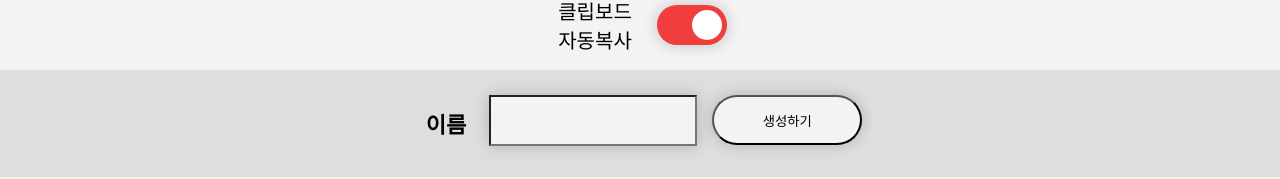
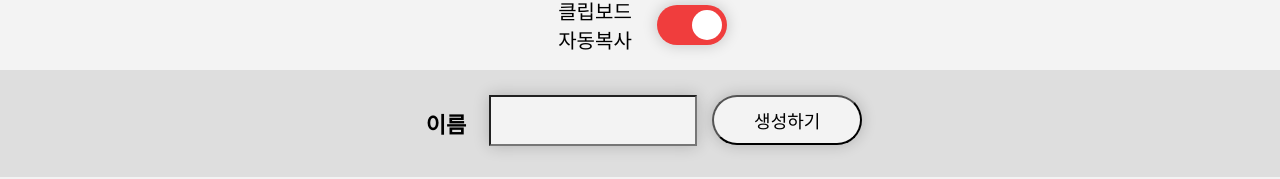
Before and after one commit to ktk-ring/jiji-stop, a React (Create React App) app: page / in a window 1280 px wide. Shown: the part 621-800 px from the top of the page. Built offline with nearby package versions, Linux system fonts and the light colour scheme; a web font is replaced by a local one.

Commit message:
Fix Copy Features
Fixed the feature of Auto-copy and Copy button

```diff
--- a/src/App.jsx
+++ b/src/App.jsx
@@ -5,7 +5,7 @@ import { useState, useRef } from 'react';
 
 function App() {
 
-  //postPosition = checkBatchim(nameInput) ? '와' : '과';
+  //postPosition = checkBatchim(textInput) ? '와' : '과';
 
   return (
     <div className="App">
@@ -30,12 +30,6 @@ function App() {
 
       <Generator />
 
-      <div className='output'>
-        <button type="button">
-          클립보드에 복사하기
-        </button>
-      </div>
-
     </div>
   );
 }
@@ -56,48 +50,49 @@ function checkBatchim(name) { // 이름에 받침 여부 체크
 }
 
 function Generator() { // 밈 생성기
-  const [nameInput, setName] = useState("");
-  const [nameState, setNameState] = useState(false);
+  const inputRef = useRef(null);
   const textRef = useRef(null);
 
-  let [text, setText] = useState("\n\n\n\n\n\n\n\n\n\n\n\n\n\n\n\n\n\n\n\n\n\n");
+  const textPlaceholder = "\n\n\n\n\n\n\n\n\n\n\n\n\n\n\n\n\n\n\n\n\n\n";
+  const [text, setText] = useState(textPlaceholder);
 
   let [autoCopy, setAutoCopy] = useState(true); // 자동 복사 기본값: 켜짐
 
   const memeText = () => {
-    if (!nameInput) {
-      setNameState(false);
+    if (!inputRef.current.value) {
       alert("이름이 입력되지 않았습니다.");
-    } else {
-      setNameState(true);
-      setText(`오늘부로 ${nameInput} 지지를 철회한다.
+      return;
+    }
+    const textInput = inputRef.current.value;
+    const output = `오늘부로 ${textInput} 지지를 철회한다.
 
-오늘부터 지지관계에서 벗어나
-${nameInput}${checkBatchim(nameInput)} 나는 한몸으로 일체가 된다.
-${nameInput}에 대한 공격은 나에 대한 공격으로 간주한다.
+      오늘부터 지지관계에서 벗어나
+      ${textInput}${checkBatchim(textInput)} 나는 한몸으로 일체가 된다.
+      ${textInput}에 대한 공격은 나에 대한 공격으로 간주한다.
 
-세상에 70억 명의 ${nameInput} 팬이 있다면, 나는 그들 중 한 명일 것이다.
-세상에 1억 명의 ${nameInput} 팬이 있다면, 나 또한 그들 중 한 명일 것이다.
-세상에 천만 명의 ${nameInput} 팬이 있다면, 나는 여전히 그들 중 한 명일 것이다.
-세상에 백 명의 ${nameInput} 팬이 있다면, 나는 아직도 그들 중 한 명일 것이다.
-세상에 한 명의 ${nameInput} 팬이 있다면, 그 사람은 아마도 나일 것이다.
-세상에 단 한 명의 ${nameInput} 팬도 없다면, 나는 그제서야 이 세상에 없는 것이다.
+      세상에 70억 명의 ${textInput} 팬이 있다면, 나는 그들 중 한 명일 것이다.
+      세상에 1억 명의 ${textInput} 팬이 있다면, 나 또한 그들 중 한 명일 것이다.
+      세상에 천만 명의 ${textInput} 팬이 있다면, 나는 여전히 그들 중 한 명일 것이다.
+      세상에 백 명의 ${textInput} 팬이 있다면, 나는 아직도 그들 중 한 명일 것이다.
+      세상에 한 명의 ${textInput} 팬이 있다면, 그 사람은 아마도 나일 것이다.
+      세상에 단 한 명의 ${textInput} 팬도 없다면, 나는 그제서야 이 세상에 없는 것이다.
 
-${nameInput}, 나의 사랑.
-${nameInput}, 나의 빛.
-${nameInput}, 나의 어둠.
-${nameInput}, 나의 삶.
-${nameInput}, 나의 기쁨.
-${nameInput}, 나의 슬픔.
-${nameInput}, 나의 안식.
-${nameInput}, 나의 영혼.
-${nameInput}, 나.`
-      )
+      ${textInput}, 나의 사랑.
+      ${textInput}, 나의 빛.
+      ${textInput}, 나의 어둠.
+      ${textInput}, 나의 삶.
+      ${textInput}, 나의 기쁨.
+      ${textInput}, 나의 슬픔.
+      ${textInput}, 나의 안식.
+      ${textInput}, 나의 영혼.
+      ${textInput}, 나.`
+    setText(output);
+    if (autoCopy) {
+      textRef.current.textContent = output;
+      navigator.clipboard.writeText(output);
     };
 
-    if (autoCopy) {
-      document.execCommand("copy");
-    }
+
   }
 
   return (
@@ -145,12 +140,16 @@ ${nameInput}, 나.`
       </div>
 
       <div className="select">
-        <p style={{ margin: "auto 15px" }}>클립보드 <br />자동복사</p>
+        <p style={{ margin: "auto 15px" }}>
+          클립보드 <br />자동복사
+        </p>
         <input
           type="checkbox"
           id="autoCopy"
+          onChange={(e) => setAutoCopy(e.target.checked)}
           defaultChecked
-          hidden />
+          hidden
+        />
         <label for="autoCopy" className="toggleSwitch">
           <span className="toggleButton" />
         </label>
@@ -158,17 +157,28 @@ ${nameInput}, 나.`
 
       <div className="input">
         <h4 style={{ padding: "8px" }}>이름</h4>
-        <input type="text"
-          onChange={
-            (e) => setName(e.target.value)
-          } />
-        <button onClick={memeText}>생성하기</button>
+        <input type="text" ref={inputRef}
+        />
+        <button onClick={memeText} style={{ fontSize: "18px" }}>
+          생성하기
+        </button>
       </div>
 
       <div>
         <div className="output">
-          <p>{text}</p>
+          <p ref={textRef}>{text}</p>
         </div>
+      </div>
+
+      <div className="output">
+        <button
+          type="button"
+          ref={textRef}
+          onClick={() => {
+            navigator.clipboard.writeText(text)}}
+        >
+          클립보드에 복사하기
+        </button>
       </div>
 
     </div>
```
